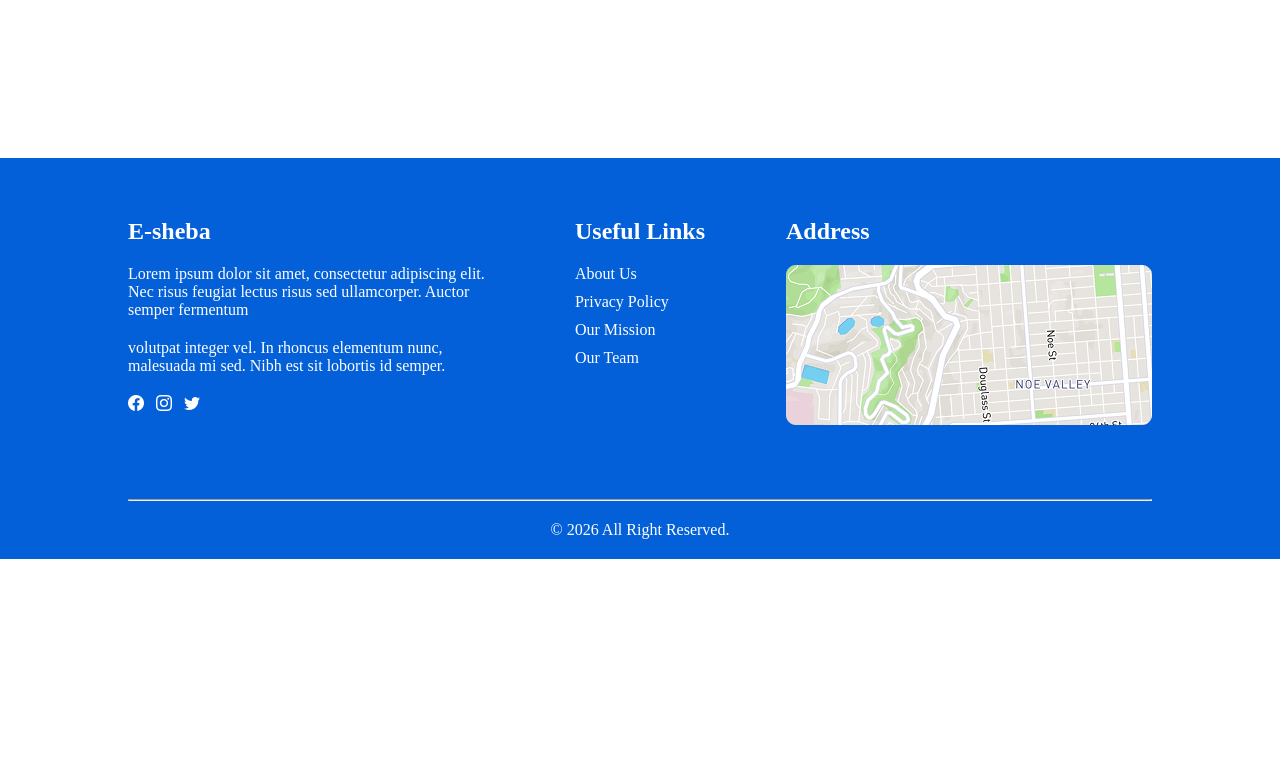
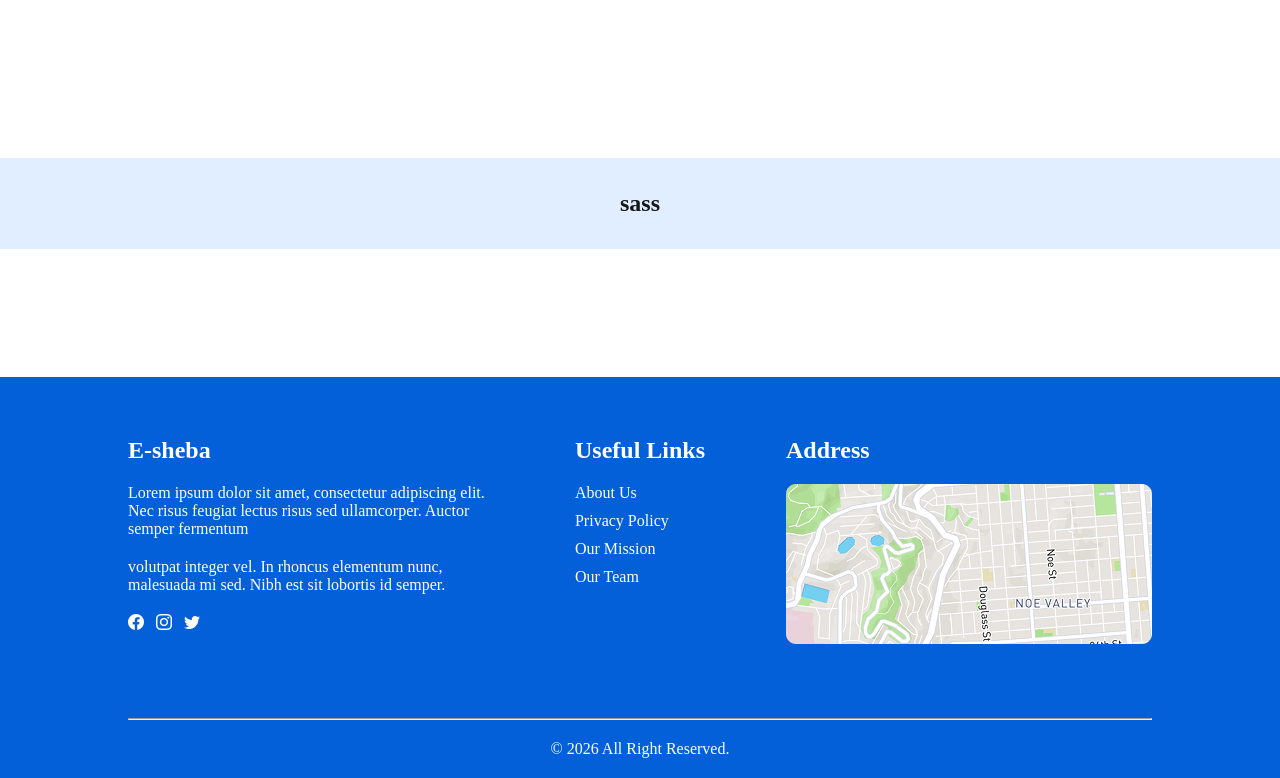
Before and after one commit to Hadi20Diab/DigitalHubFirstProject, a Next.js app in the folder my-app/: page / in a window 1280 px wide. Shown: the part 1598-2376 px from the top of the page. Before the commit the page ends 2157 px from the top, so only its background shows below. Built offline with nearby package versions, Linux system fonts and the light colour scheme.

Commit message:
feat: add OurMembers component and integrate it into the homepage

```diff
--- /dev/null
+++ b/my-app/app/components/OurMembers/OurMembers.jsx
@@ -0,0 +1,14 @@
+"use client";
+import React from "react";
+import "./OurMembers.scss"
+
+const OurMembers = () => {
+
+    return (
+        <section className="OurMembersContainer">
+            <h1>sass</h1>
+        </section>
+    );
+};
+
+export default OurMembers;
--- /dev/null
+++ b/my-app/app/components/OurMembers/OurMembers.scss
@@ -0,0 +1,10 @@
+.OurMembersContainer {
+    display: flex;
+    flex-wrap: wrap;
+    align-items: center;
+    //   padding: var(--padding);
+    //   gap: var(--padding);
+    justify-content: center;
+    background-color: var(--secoundary-color);
+    width: 100%;
+}
--- a/my-app/app/page.js
+++ b/my-app/app/page.js
@@ -1,13 +1,15 @@
 "use client";
 
 import ChooseUs from "./components/ChooseUs/ChooseUs";
+import OurMembers from "./components/OurMembers/OurMembers";
 import Specialist from "./components/Specialists/Specialist";
 
 export default function Home() {
   return (
     <>
-    <Specialist />
-    <ChooseUs />
+      <Specialist />
+      <ChooseUs />
+      <OurMembers />
     </>
   );
 }
```
